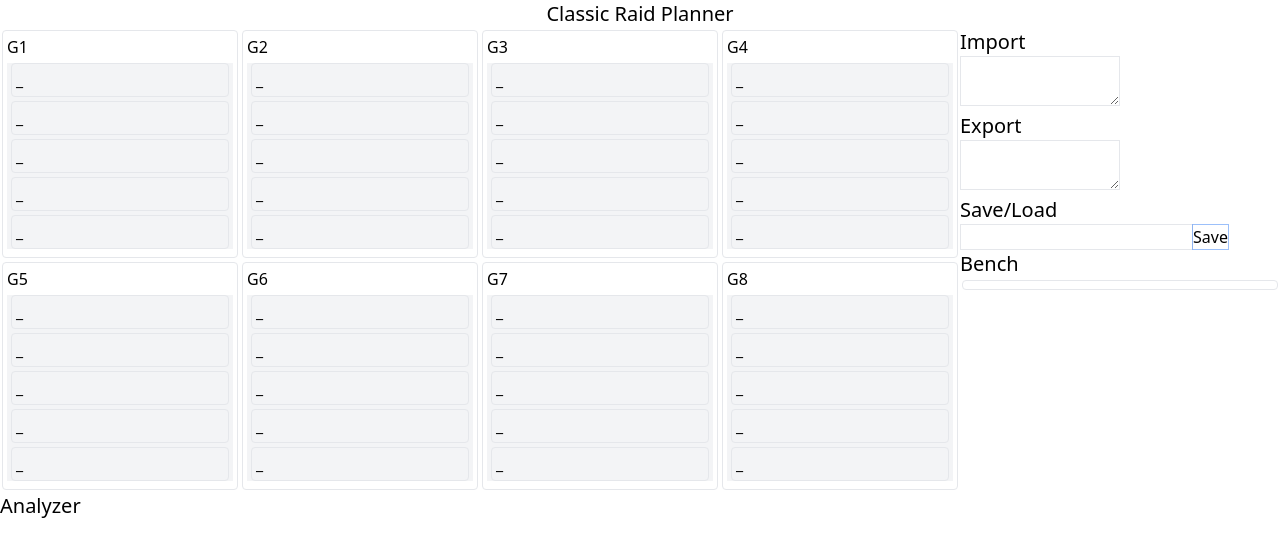
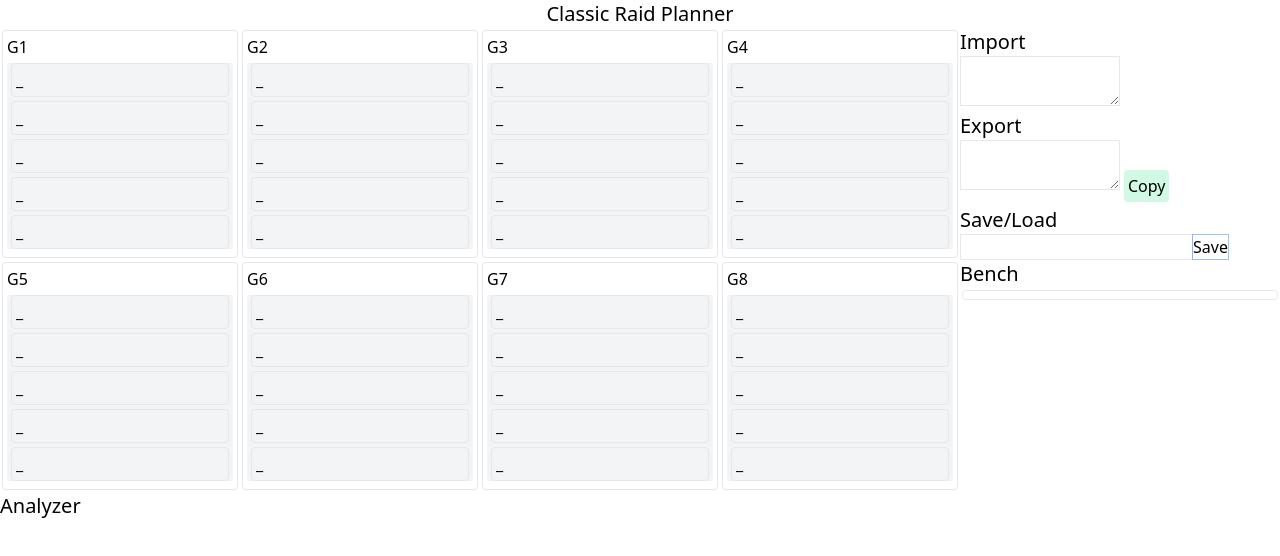
Before and after one commit to ZergRael/classic-raid-planner, a Vue app: page /1 in a window 1280 px wide. Shown: the top 556 px of the page. Built offline with nearby package versions, Linux system fonts and the light colour scheme.

Commit message:
Added export to clipboard button

```diff
--- a/src/components/Exporter.vue
+++ b/src/components/Exporter.vue
@@ -2,6 +2,12 @@
   <div>
     <h2 class="text-xl">Export</h2>
     <textarea class="w-1/2 border" readonly v-model="output"></textarea>
+    <button
+      class="bg-green-100 rounded p-1 m-1 align-middle"
+      @click="exportToClipboard"
+    >
+      Copy
+    </button>
   </div>
 </template>
 
@@ -15,5 +21,10 @@ export default {
       },
     },
   },
+  methods: {
+    exportToClipboard() {
+      navigator.clipboard.writeText(this.output);
+    },
+  },
 };
 </script>
```
